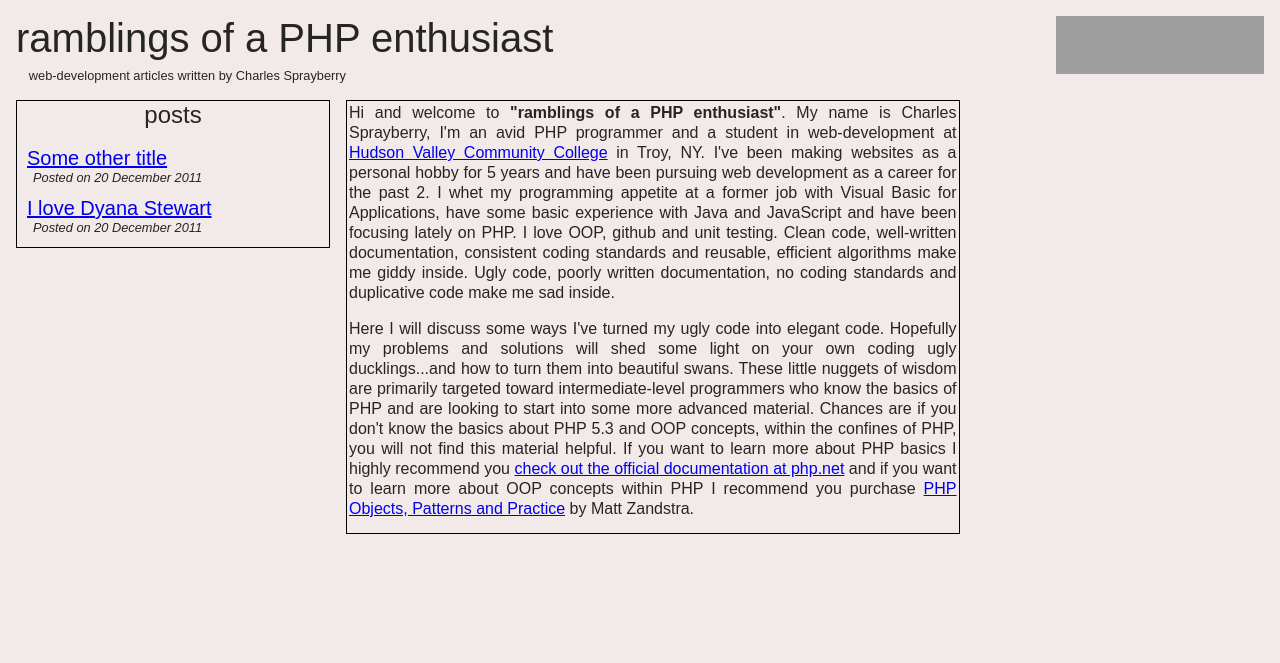
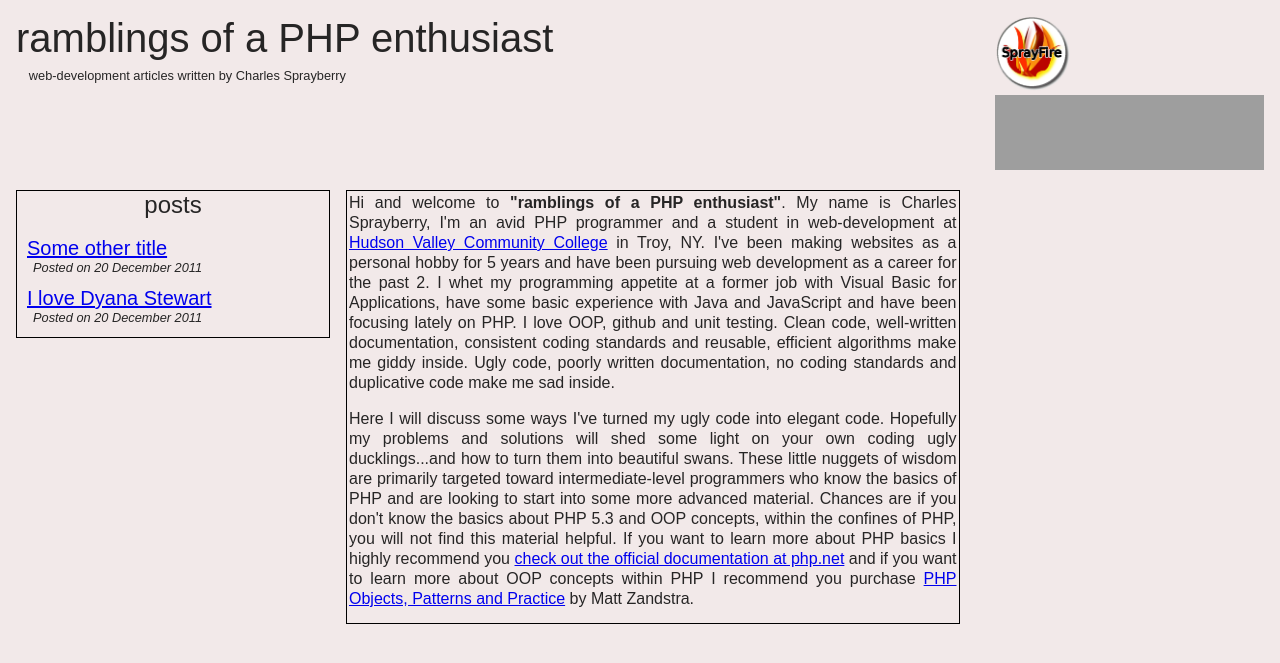
Before and after one commit to cspray/archived-blog, a Jekyll site: the page built from index.html, in a window 1280 px wide. Shown: the top 663 px of the page. Built offline with Jekyll 4.4.1, drawn with Linux system fonts in a browser that asks for light colours; grey boxes are pictures that could not be loaded.

Commit message:
UPD adding spray fire logo and link to social networking navigation

```diff
--- a/_layouts/default.html
+++ b/_layouts/default.html
@@ -17,9 +17,14 @@
 
     	    	<div class="float-right">
     	    		<ul class="navigation-menu horizontal-list">
+    	    			<a href="http://github.com/cspray/SprayFire">
+    	    			<li>
+    	    				<img src="/img/sprayfire_logo.png" width="75" height="75" alt="SprayFire logo drawn by Dyana Stewart" title="SprayFire logo drawn by Dyana Stewart" />
+    	    			</li>
+    	    			</a>
     	    			<a href="http://stackexchange.com/users/387580">
     	    			<li>
-							<img src="http://stackexchange.com/users/flair/387580.png?theme=dark" width="208" height="58" alt="Charles Sprayberry's profile on Stack Exchange, a network of free, community-driven Q&amp;A sites" title="Profile for Charles Sprayberry on Stack Exchange, a network of free, community-driven Q&amp;A sites">
+							<img src="http://stackexchange.com/users/flair/387580.png?theme=dark" width="269" height="75" alt="Charles Sprayberry's profile on Stack Exchange, a network of free, community-driven Q&amp;A sites" title="Profile for Charles Sprayberry on Stack Exchange, a network of free, community-driven Q&amp;A sites">
 						</li>
 						</a>
     	    		</ul>
```
Also changed, not shown: img/sprayfire_logo.png (added).
